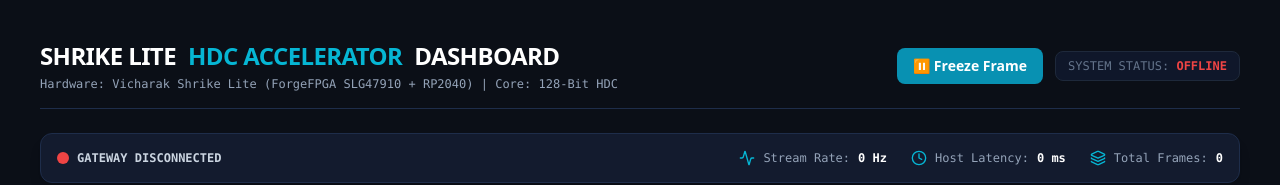
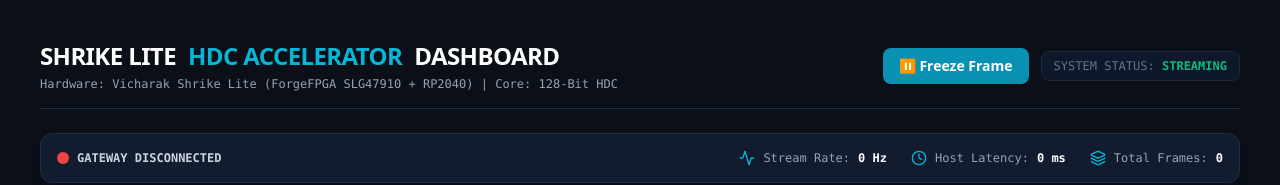
Before and after one commit to Shriyans406/HDC-Nano, a Next.js app in the folder dashboard/: page / in a window 1280 px wide. Shown: the top 185 px of the page. Built offline with nearby package versions, Linux system fonts and the light colour scheme; no server answers.

Commit message:
Sorted error

```diff
--- a/dashboard/app/page.js
+++ b/dashboard/app/page.js
@@ -14,7 +14,7 @@ export default function HDCDashboard() {
 
   const activeBitCount =
     packet?.hypervector?.filter((bit) => bit === 1).length ?? 0;
-  const isHardwareOnline = isConnected && hardwareStatus !== "HARDWARE_DISCONNECTED";
+  const isHardwareOnline = isConnected || hardwareStatus === "ONLINE";
 
   return (
     <main className="min-h-screen bg-hdc-dark text-slate-100 p-6 md:p-10 font-sans">
@@ -53,7 +53,11 @@ export default function HDCDashboard() {
                     : "text-hdc-red font-bold"
                 }
               >
-                {isHardwareOnline ? (isFrozen ? "FROZEN" : "STREAMING") : "OFFLINE"}
+                {isHardwareOnline
+                  ? isFrozen
+                    ? "FROZEN"
+                    : "STREAMING"
+                  : "OFFLINE"}
               </span>
             </div>
           </div>
--- a/dashboard/components/ClassPredictionCard.jsx
+++ b/dashboard/components/ClassPredictionCard.jsx
@@ -1,5 +1,5 @@
-import React from 'react';
-import { Cpu, CheckCircle2, AlertCircle } from 'lucide-react';
+import React from "react";
+import { Cpu, CheckCircle2, AlertCircle } from "lucide-react";
 
 export function ClassPredictionCard({ packet }) {
   if (!packet) {
@@ -12,14 +12,16 @@ export function ClassPredictionCard({ packet }) {
     );
   }
 
-    const { className, matchScore, classId = 255 } = packet;
+  const { className, matchScore, classId = 255 } = packet ?? {};
   const safeMatchScore = Number.isFinite(matchScore) ? matchScore : 0;
+  const safeClassId = Number.isFinite(classId) ? classId : 255;
   const isHighConfidence = safeMatchScore >= 75.0;
 
   return (
     <div className="bg-hdc-card border border-hdc-border rounded-xl p-6 shadow-lg flex flex-col justify-between h-56 relative overflow-hidden">
       <div
-                className={`absolute -right-10 -bottom-10 w-40 h-40 rounded-full blur-3xl opacity-20 pointer-events-none ${isHighConfidence ? 'bg-hdc-cyan' : 'bg-hdc-amber'
+        className={`absolute -right-10 -bottom-10 w-40 h-40 rounded-full blur-3xl opacity-20 pointer-events-none ${
+          isHighConfidence ? "bg-hdc-cyan" : "bg-hdc-amber"
         }`}
       />
 
@@ -29,7 +31,8 @@ export function ClassPredictionCard({ packet }) {
             <Cpu className="w-4 h-4 text-hdc-cyan" /> Class Prediction Engine
           </span>
           <span className="bg-hdc-border text-slate-300 px-2 py-0.5 rounded text-[10px]">
-                        ID: 0x{Number(classId).toString(16).padStart(2, '0').toUpperCase()}
+            ID: 0x
+            {Number(safeClassId).toString(16).padStart(2, "0").toUpperCase()}
           </span>
         </div>
 
@@ -40,15 +43,20 @@ export function ClassPredictionCard({ packet }) {
 
       <div>
         <div className="flex justify-between items-center mb-2">
-                    <span className="text-xs text-slate-400 font-mono">Similarity Match</span>
-                    <span className={`text-sm font-bold font-mono ${isHighConfidence ? 'text-hdc-cyan' : 'text-hdc-amber'}`}>
+          <span className="text-xs text-slate-400 font-mono">
+            Similarity Match
+          </span>
+          <span
+            className={`text-sm font-bold font-mono ${isHighConfidence ? "text-hdc-cyan" : "text-hdc-amber"}`}
+          >
             {safeMatchScore}%
           </span>
         </div>
 
         <div className="w-full bg-slate-800 rounded-full h-2.5 overflow-hidden border border-slate-700/50">
           <div
-                        className={`h-2.5 rounded-full transition-all duration-150 ${isHighConfidence ? 'bg-hdc-cyan' : 'bg-hdc-amber'
+            className={`h-2.5 rounded-full transition-all duration-150 ${
+              isHighConfidence ? "bg-hdc-cyan" : "bg-hdc-amber"
             }`}
             style={{ width: `${safeMatchScore}%` }}
           />
@@ -58,12 +66,16 @@ export function ClassPredictionCard({ packet }) {
           {isHighConfidence ? (
             <>
               <CheckCircle2 className="w-3.5 h-3.5 text-hdc-green" />
-                            <span className="text-hdc-green font-medium">Strong Item Memory Lock</span>
+              <span className="text-hdc-green font-medium">
+                Strong Item Memory Lock
+              </span>
             </>
           ) : (
             <>
               <AlertCircle className="w-3.5 h-3.5 text-hdc-amber" />
-                            <span className="text-hdc-amber font-medium">Marginal Confidence</span>
+              <span className="text-hdc-amber font-medium">
+                Marginal Confidence
+              </span>
             </>
           )}
         </div>
--- a/dashboard/hooks/useHDCStream.js
+++ b/dashboard/hooks/useHDCStream.js
@@ -3,7 +3,7 @@ import { useState, useEffect, useRef } from "react";
 export function useHDCStream(wsUrl = "ws://localhost:8080", isFrozen = false) {
   const [packet, setPacket] = useState(null);
   const [isConnected, setIsConnected] = useState(false);
-  const [hardwareStatus, setHardwareStatus] = useState("HARDWARE_DISCONNECTED");
+  const [hardwareStatus, setHardwareStatus] = useState("ONLINE");
   const [fps, setFps] = useState(0);
   const [totalPackets, setTotalPackets] = useState(0);
   const [latency, setLatency] = useState(0);
@@ -28,6 +28,7 @@ export function useHDCStream(wsUrl = "ws://localhost:8080", isFrozen = false) {
 
       ws.onopen = () => {
         setIsConnected(true);
+        setHardwareStatus("ONLINE");
       };
 
       ws.onmessage = (event) => {
@@ -35,7 +36,7 @@ export function useHDCStream(wsUrl = "ws://localhost:8080", isFrozen = false) {
           const data = JSON.parse(event.data);
 
           if (data.packetType === 0) {
-            setHardwareStatus(data.systemStatus || "HARDWARE_DISCONNECTED");
+            setHardwareStatus(data.systemStatus || "ONLINE");
             setIsConnected(true);
             return;
           }
@@ -73,7 +74,7 @@ export function useHDCStream(wsUrl = "ws://localhost:8080", isFrozen = false) {
 
   return {
     packet,
-    isConnected: isConnected && hardwareStatus !== "HARDWARE_DISCONNECTED",
+    isConnected,
     hardwareStatus,
     fps,
     totalPackets,
```
Lines whose indentation alone changed are shown as unchanged.
